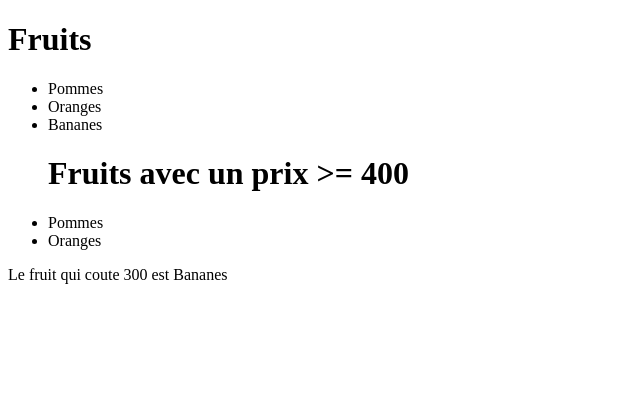
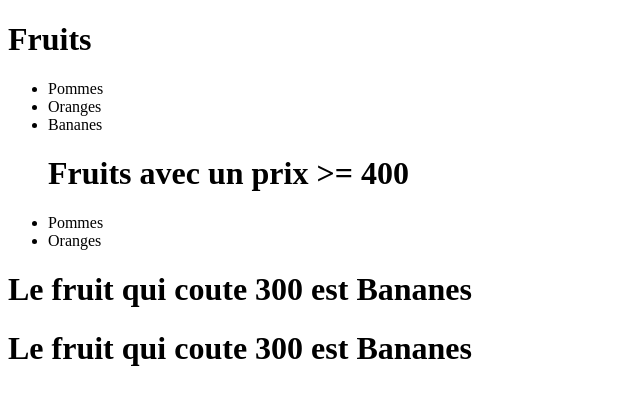
Before and after one commit to boubacar-mdg/isi-first-react-project, a React (Vite) app: page / in a window 1280 px wide. Shown: the top 404 px of the page, without its empty margins (0-640 px from the left). Built offline with nearby package versions, Linux system fonts and the light colour scheme.

Commit message:
Conditianal rendering

```diff
--- a/src/arrays/Array.jsx
+++ b/src/arrays/Array.jsx
@@ -35,7 +35,14 @@ function Array() {
         ))}
       </ul>
 
-      Le fruit qui coute 300 est {fruitThatCosts300.name}
+        {fruitThatCosts300 && (
+          <h1>Le fruit qui coute 300 est {fruitThatCosts300.name}</h1>
+        )}
+
+        {fruitThatCosts300 ? (
+          <h1>Le fruit qui coute 300 est {fruitThatCosts300.name}</h1>
+        ) : null}
+
     </>
   );
 }
```
